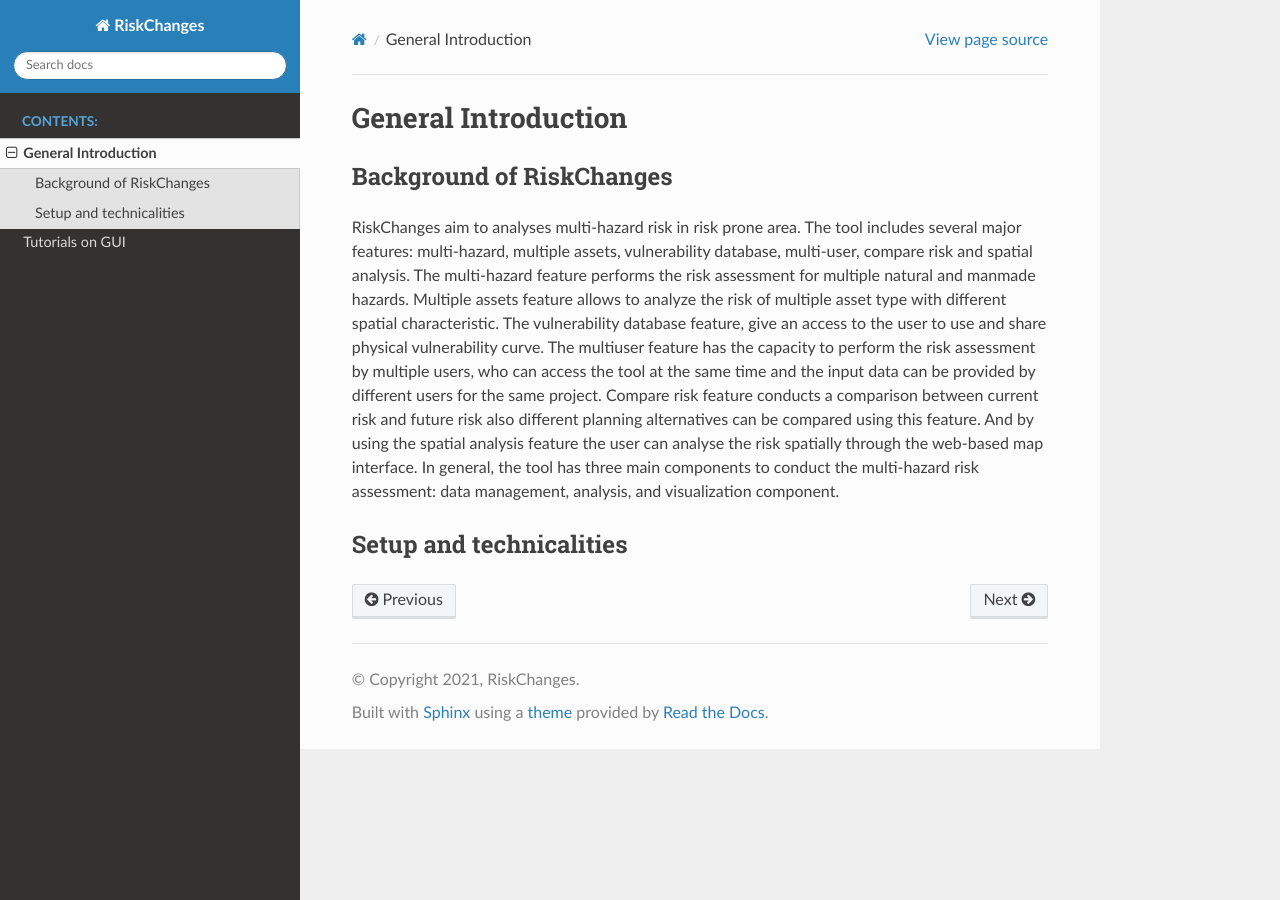
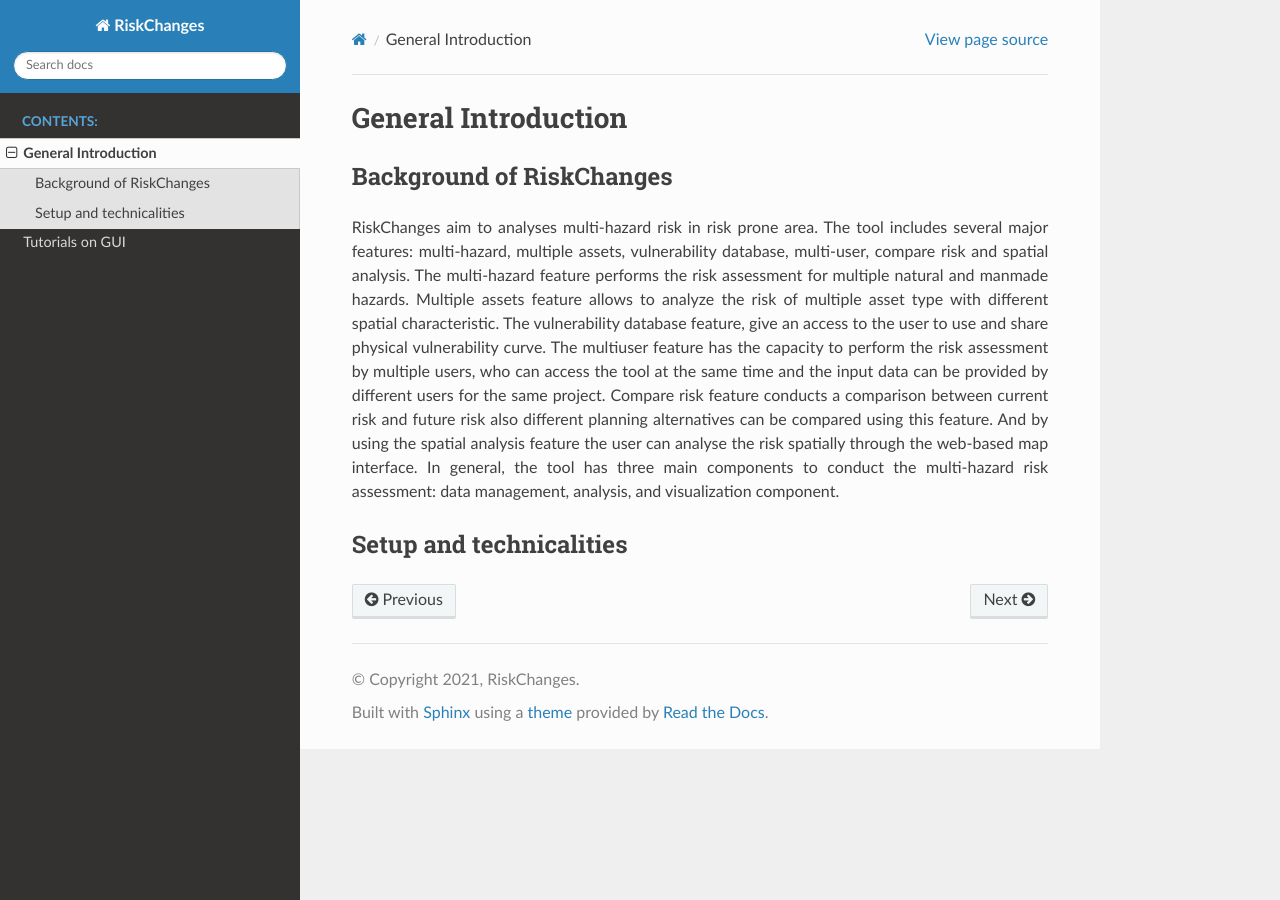
Before and after one commit to RiskChanges/riskchanges-docs, a Sphinx documentation site: the page built from docs/source/general_intro.rst, in a window 1280 px wide. Built offline with Sphinx 7.4.7 and the Read the Docs theme 2.0.0, drawn with Linux system fonts in a browser that asks for light colours.

Commit message:
custom css

```diff
--- /dev/null
+++ b/docs/source/_static/css/style.css
@@ -0,0 +1,3 @@
+html, body {
+    text-align: justify;
+}
--- a/docs/source/conf.py
+++ b/docs/source/conf.py
@@ -23,6 +23,15 @@ author = 'Anish Ratna Shakya, Sahara Sedhain, Tek Kshetri'
 
 # The full version, including alpha/beta/rc tags
 release = '1.0.0'
+
+# These folders are copied to the documentation's HTML output
+html_static_path = ['_static']
+
+# These paths are either relative to html_static_path
+# or fully qualified paths (eg. https://...)
+html_css_files = [
+    'css/style.css',
+]
 
 
 # -- General configuration ---------------------------------------------------
```
